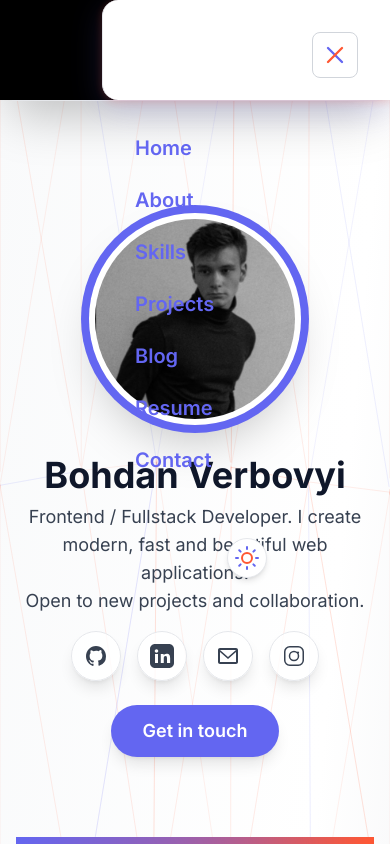
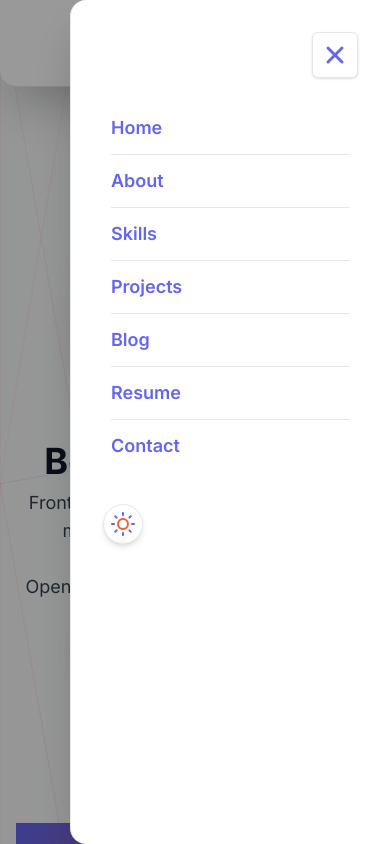
Before and after one commit to bogdanverb/my-portfolio, a Next.js app: page / in a window 390 px wide. Both pictures are taken after a click on the button "Открыть меню". Shown: the top 844 px of the page. Built offline with nearby package versions, Linux system fonts and the light colour scheme.

Commit message:
phoneFix

```diff
--- a/components/FadeIn.tsx
+++ b/components/FadeIn.tsx
@@ -5,5 +5,5 @@ type FadeInProps = {
 }
 
 export default function FadeIn({ children }: FadeInProps) {
-  return <>{children}</>
+  return <div className="fade-in-section">{children}</div>
 }
--- a/components/Layout.tsx
+++ b/components/Layout.tsx
@@ -123,7 +123,7 @@ function NetworkSVG() {
 
   return (
     <svg
-      className="absolute left-0 top-0 w-full h-full pointer-events-none select-none"
+      className="absolute left-0 top-0 w-full pointer-events-none select-none"
       style={{ minHeight: '100vh', zIndex: 0 }}
       width="100%"
       height="100%"
@@ -190,9 +190,28 @@ function NetworkSVG() {
   )
 }
 
-function Navbar({ showNavbar, theme, toggleTheme }: { showNavbar: boolean; theme: string; toggleTheme: () => void }) {
-  const [open, setOpen] = useState(false)
-  const handleNavClick = () => setOpen(false)
+function Navbar({
+  showNavbar,
+  theme,
+  toggleTheme,
+  mobileOpen,
+  setMobileOpen,
+}: {
+  showNavbar: boolean
+  theme: string
+  toggleTheme: () => void
+  mobileOpen: boolean
+  setMobileOpen: (open: boolean) => void
+}) {
+  const navLinks = [
+    { href: "/", label: "Home" },
+    { href: "/about", label: "About" },
+    { href: "/skills", label: "Skills" },
+    { href: "/projects", label: "Projects" },
+    { href: "/blog", label: "Blog" },
+    { href: "/resume", label: "Resume" },
+    { href: "/contact", label: "Contact" },
+  ];
 
   return (
     <header
@@ -201,69 +220,37 @@ function Navbar({ showNavbar, theme, toggleTheme }: { showNavbar: boolean; theme
       }`}
       style={{ willChange: 'transform' }}
     >
-      {/* Desktop nav */}
+      {/* Desktop меню */}
       <nav className="hidden md:flex gap-8 flex-1 text-lg font-semibold">
-        <Link href="/" className="hover:text-primary transition-all duration-200 hover:drop-shadow-glow" onClick={handleNavClick}>Home</Link>
-        <Link href="/about" className="hover:text-primary transition-all duration-200 hover:drop-shadow-glow" onClick={handleNavClick}>About</Link>
-        <Link href="/skills" className="hover:text-primary transition-all duration-200 hover:drop-shadow-glow" onClick={handleNavClick}>Skills</Link>
-        <Link href="/projects" className="hover:text-primary transition-all duration-200 hover:drop-shadow-glow" onClick={handleNavClick}>Projects</Link>
-        <Link href="/blog" className="hover:text-primary transition-all duration-200 hover:drop-shadow-glow" onClick={handleNavClick}>Blog</Link>
-        <Link href="/resume" className="hover:text-primary transition-all duration-200 hover:drop-shadow-glow" onClick={handleNavClick}>Resume</Link>
-        <Link href="/contact" className="hover:text-primary transition-all duration-200 hover:drop-shadow-glow" onClick={handleNavClick}>Contact</Link>
+        {navLinks.map(link => (
+          <Link
+            key={link.href}
+            href={link.href}
+            className="hover:text-primary transition-all duration-200 hover:drop-shadow-glow"
+            onClick={() => {}}
+          >
+            {link.label}
+          </Link>
+        ))}
       </nav>
-      {/* Burger button (mobile only) */}
-      <div className="flex md:hidden flex-1 items-center justify-end">
-        <button
-          aria-label="Open menu"
-          className="p-3 rounded-full bg-primary text-white shadow-lg"
-          onClick={() => setOpen(true)}
-        >
-          <svg width="28" height="28" fill="none" viewBox="0 0 28 28">
-            <rect x="5" y="8" width="18" height="3" rx="1.5" fill="currentColor" />
-            <rect x="5" y="13" width="18" height="3" rx="1.5" fill="currentColor" />
-            <rect x="5" y="18" width="18" height="3" rx="1.5" fill="currentColor" />
-          </svg>
-        </button>
-      </div>
-      {/* Theme toggle (desktop only) */}
       <div className="hidden md:flex items-center gap-2 ml-6">
         <CustomThemeToggle theme={theme} toggle={toggleTheme} />
       </div>
-      {/* Mobile menu */}
-      {open && (
-        <div className="fixed inset-0 z-50 bg-black flex md:hidden" onClick={() => setOpen(false)}>
-          <nav
-            className="ml-auto w-72 h-full shadow-2xl flex flex-col gap-6 p-8 text-xl font-semibold rounded-l-2xl border-l border-gray-200 dark:border-gray-800 z-50 relative"
-            style={{
-              backgroundColor: theme === 'dark' ? '#18181b' : '#fff',
-              boxShadow: '0 8px 32px 0 rgba(99,102,241,0.18), 0 1.5px 8px 0 #FF573340',
-              isolation: 'isolate',
-            }}
-            onClick={e => e.stopPropagation()}
-          >
-            <button
-              aria-label="Close menu"
-              className="mb-8 ml-auto p-2 rounded-lg border border-gray-300 dark:border-gray-700 bg-white dark:bg-gray-900"
-              onClick={() => setOpen(false)}
-            >
-              <svg width="28" height="28" fill="none" viewBox="0 0 24 24">
-                <line x1="6" y1="6" x2="18" y2="18" stroke="#6366f1" strokeWidth="2" strokeLinecap="round" />
-                <line x1="18" y1="6" x2="6" y2="18" stroke="#FF5733" strokeWidth="2" strokeLinecap="round" />
-              </svg>
-            </button>
-            <Link href="/" className="hover:text-primary" onClick={handleNavClick}>Home</Link>
-            <Link href="/about" className="hover:text-primary" onClick={handleNavClick}>About</Link>
-            <Link href="/skills" className="hover:text-primary" onClick={handleNavClick}>Skills</Link>
-            <Link href="/projects" className="hover:text-primary" onClick={handleNavClick}>Projects</Link>
-            <Link href="/blog" className="hover:text-primary" onClick={handleNavClick}>Blog</Link>
-            <Link href="/resume" className="hover:text-primary" onClick={handleNavClick}>Resume</Link>
-            <Link href="/contact" className="hover:text-primary" onClick={handleNavClick}>Contact</Link>
-            <div className="mt-10 flex justify-center">
-              <CustomThemeToggle theme={theme} toggle={toggleTheme} />
-            </div>
-          </nav>
-        </div>
-      )}
+      {/* Мобильный бургер */}
+      <div className="flex md:hidden flex-1 justify-end items-center">
+        <button
+          aria-label="Открыть меню"
+          className={`p-2 rounded-md border border-gray-200 dark:border-gray-700 bg-white dark:bg-gray-900 shadow-lg transition-all duration-200 focus:outline-none ${
+            mobileOpen ? 'scale-90' : 'scale-100'
+          }`}
+          onClick={() => setMobileOpen(true)}
+        >
+          {/* Анимированный бургер */}
+          <span className="block w-7 h-1 bg-primary rounded transition-all duration-300 mb-1" style={{ transform: mobileOpen ? 'rotate(45deg) translateY(8px)' : 'none' }} />
+          <span className={`block w-7 h-1 bg-primary rounded transition-all duration-300 mb-1 ${mobileOpen ? 'opacity-0' : ''}`} />
+          <span className="block w-7 h-1 bg-primary rounded transition-all duration-300" style={{ transform: mobileOpen ? 'rotate(-45deg) translateY(-8px)' : 'none' }} />
+        </button>
+      </div>
     </header>
   )
 }
@@ -271,6 +258,7 @@ function Navbar({ showNavbar, theme, toggleTheme }: { showNavbar: boolean; theme
 export default function Layout({ children }: { children: React.ReactNode }) {
   const [showNavbar, setShowNavbar] = useState(true)
   const [showScrollTop, setShowScrollTop] = useState(false)
+  const [mobileOpen, setMobileOpen] = useState(false)
   const lastScroll = useRef(0)
   const userScrolled = useRef(false)
 
@@ -356,13 +344,80 @@ export default function Layout({ children }: { children: React.ReactNode }) {
   }
 
   return (
-    <div className="flex flex-col min-h-screen bg-gradient-to-br from-gray-50 via-white to-gray-200 dark:from-gray-950 dark:via-gray-900 dark:to-gray-950 text-secondary dark:text-gray-100 transition-colors duration-300 relative overflow-x-visible">
+    <div className="flex flex-col min-h-screen bg-gradient-to-br from-gray-50 via-white to-gray-200 dark:from-gray-950 dark:via-gray-900 dark:to-gray-950 text-secondary dark:text-gray-100 transition-colors duration-300 relative overflow-x-hidden">
       {/* SVG-сеть на всю страницу, скроллится вместе с контентом */}
-      <div className="absolute inset-0 w-full h-full pointer-events-none z-0">
+      <div className="absolute inset-0 w-full pointer-events-none z-0">
         <NetworkSVG />
       </div>
       {/* Navbar (адаптивный) */}
-      <Navbar showNavbar={showNavbar} theme={theme} toggleTheme={toggleTheme} />
+      <Navbar
+        showNavbar={showNavbar}
+        theme={theme}
+        toggleTheme={toggleTheme}
+        mobileOpen={mobileOpen}
+        setMobileOpen={setMobileOpen}
+      />
+      {/* Overlay и меню на самом верхнем уровне */}
+      {mobileOpen && (
+        <div
+          className="fixed inset-0 z-50"
+          aria-hidden="true"
+          tabIndex={-1}
+          onClick={() => setMobileOpen(false)}
+        >
+          <div className="absolute inset-0 bg-black/40 transition-opacity duration-300" />
+          <nav
+            className="absolute top-0 right-0 h-screen w-[320px] max-w-full flex flex-col p-8 gap-0 animate-slide-in bg-white dark:bg-gray-900 shadow-2xl rounded-l-2xl border-l border-gray-200 dark:border-gray-800"
+            style={{
+              opacity: 1,
+              zIndex: 9999,
+            }}
+            onClick={e => e.stopPropagation()}
+          >
+            <button
+              aria-label="Закрыть меню"
+              className="self-end mb-6 p-2 rounded-md border border-gray-200 dark:border-gray-700 bg-white dark:bg-gray-900 shadow transition-all duration-200 hover:scale-110 flex items-center justify-center"
+              onClick={() => setMobileOpen(false)}
+            >
+              {/* SVG-крестик */}
+              <svg width="28" height="28" viewBox="0 0 24 24" fill="none">
+                <line x1="6" y1="6" x2="18" y2="18" stroke="#6366f1" strokeWidth="2.5" strokeLinecap="round"/>
+                <line x1="18" y1="6" x2="6" y2="18" stroke="#6366f1" strokeWidth="2.5" strokeLinecap="round"/>
+              </svg>
+            </button>
+            <div className="flex flex-col gap-0">
+              {[
+                { href: "/", label: "Home" },
+                { href: "/about", label: "About" },
+                { href: "/skills", label: "Skills" },
+                { href: "/projects", label: "Projects" },
+                { href: "/blog", label: "Blog" },
+                { href: "/resume", label: "Resume" },
+                { href: "/contact", label: "Contact" },
+              ].map((link, idx, arr) => (
+                <React.Fragment key={link.href}>
+                  <a
+                    href={link.href}
+                    className="text-lg font-semibold py-3 px-2 rounded transition-all duration-200 hover:bg-primary/10 hover:text-primary flex items-center group"
+                    style={{
+                      animation: `fadeInSection 0.4s cubic-bezier(0.4,0,0.2,1) ${0.08 * idx + 0.1}s both`
+                    }}
+                    onClick={() => setMobileOpen(false)}
+                  >
+                    {link.label}
+                  </a>
+                  {idx < arr.length - 1 && (
+                    <div className="border-b border-gray-200 dark:border-gray-700 mx-2" />
+                  )}
+                </React.Fragment>
+              ))}
+            </div>
+            <div className="mt-8">
+              <CustomThemeToggle theme={theme} toggle={toggleTheme} />
+            </div>
+          </nav>
+        </div>
+      )}
       {/* Кнопка "вверх" */}
       <button
         aria-label="Scroll to top"
@@ -391,9 +446,8 @@ export default function Layout({ children }: { children: React.ReactNode }) {
       </main>
       {/* Футер без анимации */}
       <footer className="py-10 px-8 bg-gradient-to-r from-gray-900 via-gray-800 to-gray-900 text-gray-300 text-center mt-12 shadow-inner rounded-t-2xl relative overflow-hidden">
-        <div className="absolute inset-0 pointer-events-none">
-          <div className="absolute left-1/2 top-0 -translate-x-1/2 w-2/3 h-24 bg-gradient-to-r from-primary/30 via-accent/20 to-secondary/10 blur-2xl opacity-40 animate-pulse" />
-        </div>
+        <div className="absolute inset-0 pointer-events-none"></div>
+        <div className="absolute left-1/2 top-0 -translate-x-1/2 w-2/3 h-24 bg-gradient-to-r from-primary/30 via-accent/20 to-secondary/10 blur-2xl opacity-40 animate-pulse" />
         <p className="mb-2 text-lg font-medium relative z-10">
           © {new Date().getFullYear()} <span className="text-primary font-bold">Bohdan Verbovyi</span>. All rights reserved.
         </p>
--- a/styles/globals.css
+++ b/styles/globals.css
@@ -11,6 +11,8 @@ body {
   font-family: 'Inter', ui-sans-serif, system-ui, sans-serif;
   background-color: #f9fafb;
   color: #0f172a;
+  margin: 0; /* Убедитесь, что нет отступов */
+  padding: 0;
   min-height: 100vh;
   transition: background 0.3s, color 0.3s;
 }
@@ -42,6 +44,10 @@ body {
 }
 
 @keyframes fadeInSection {
+  from {
+    opacity: 0;
+    transform: translateY(32px);
+  }
   to {
     opacity: 1;
     transform: translateY(0);
@@ -144,3 +150,18 @@ button:hover {
 .animate-float-y {
   animation: float-y 9s ease-in-out infinite;
 }
+
+@keyframes slide-in {
+  from { transform: translateX(100%);}
+  to { transform: translateX(0);}
+}
+.animate-slide-in {
+  animation: slide-in 0.25s cubic-bezier(0.4,0,0.2,1);
+}
+
+/* УДАЛИТЬ или закомментировать: */
+/*
+.h-full {
+  height: 100%;
+}
+*/
```
Also changed, not shown: components/Navbar.js (added, +14 -0 lines), styles/Navbar.css (added, +29 -0 lines), 1 other file (tests, documents, lock files or other folders).
